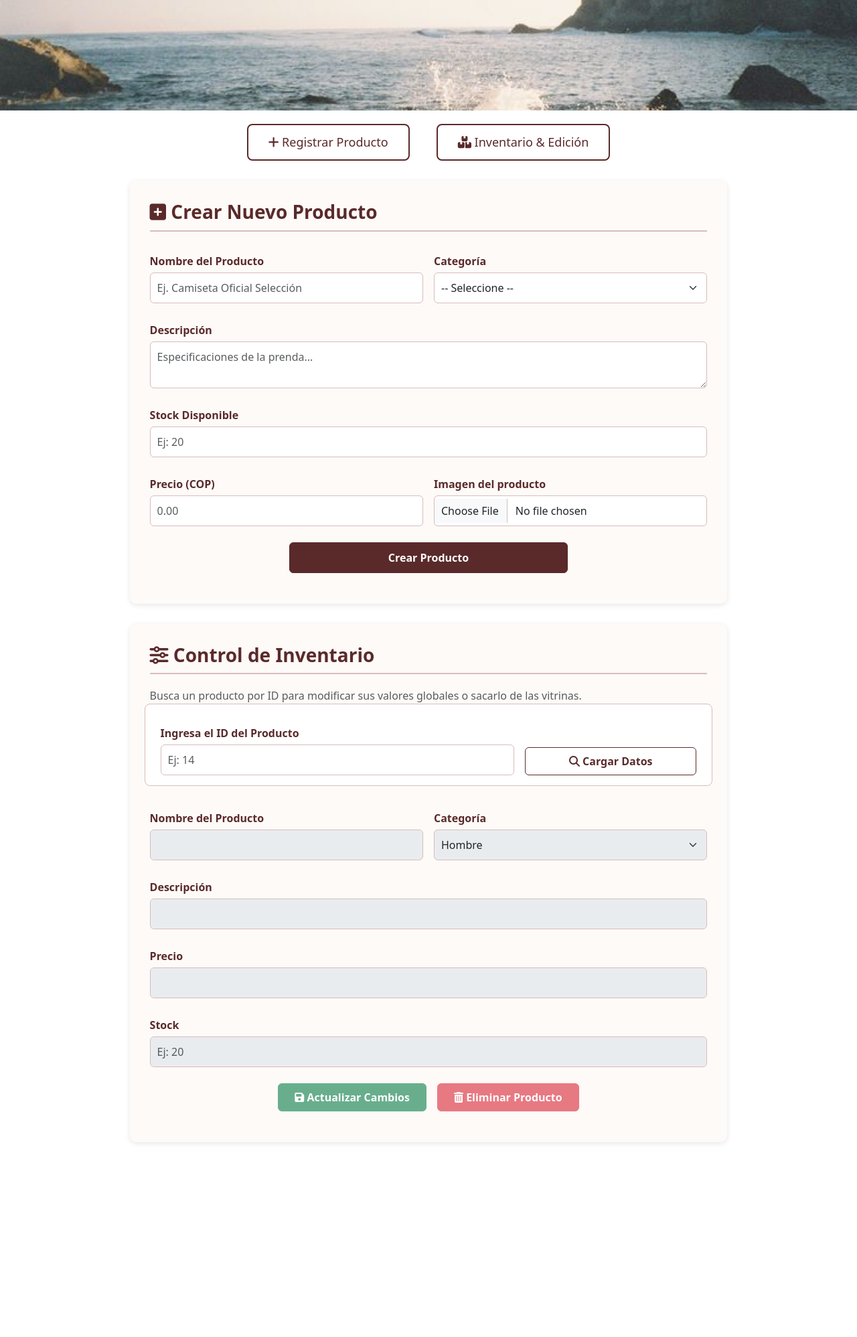
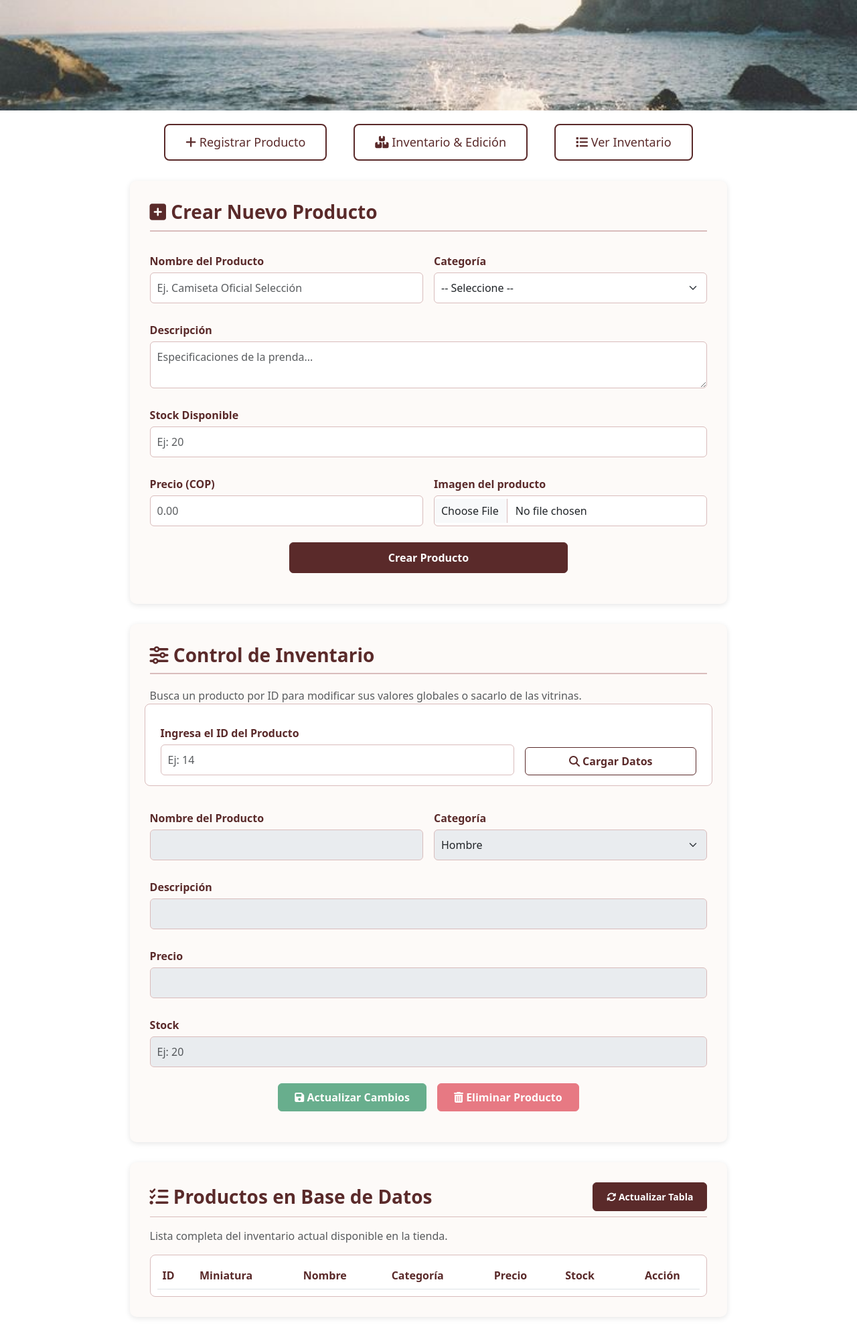
Before and after one commit to jerohincapie18/ecommerce-tienda-deportiva, a PHP site: page /pages/admin-dashboard.php in a window 1280 px wide. Shown: the part 173-2170 px from the top of the page at 67% size. Before the commit the page ends 1881 px from the top, so only its background shows below. Run offline with PHP 8.4, Linux system fonts and the light colour scheme; the visitor is signed in with stand-in values (Sample User, id 1); data that the repository does not hold is empty; a stand-in replaces the project's code that opens the database connection.

Commit message:
stock y busqueda

```diff
--- a/frontend/pages/admin-dashboard.php
+++ b/frontend/pages/admin-dashboard.php
@@ -84,6 +84,7 @@ if (!isset($_SESSION["user_id"]) || ($_SESSION["rol"] != "admin")) {
   <div class="actions">
       <a href="#section-crear" class="action-btn"><i class="fa-solid fa-plus"></i> Registrar Producto</a>
       <a href="#section-gestion" class="action-btn"><i class="fa-solid fa-boxes-stacked"></i> Inventario & Edición</a>
+      <a href="#section-tabla" class="action-btn"><i class="fa-solid fa-list"></i> Ver Inventario</a>
   </div>
 
   <div class="container my-4">
@@ -181,6 +182,37 @@ if (!isset($_SESSION["user_id"]) || ($_SESSION["rol"] != "admin")) {
           <div id="gestionStatus" class="mt-3 text-center fw-bold"></div>
       </section>
 
+      <section id="section-tabla" class="admin-section">
+          <div class="d-flex justify-content-between align-items-center mb-3 border-bottom pb-2" style="border-color: #d9bcbc !important;">
+              <h3 class="m-0" style="border: none; padding: 0;"><i class="fa-solid fa-list-check"></i> Productos en Base de Datos</h3>
+              <button type="button" id="btnRefrescarTabla" class="btn btn-sm btn-custom-vino">
+                  <i class="fa-solid fa-rotate"></i> Actualizar Tabla
+              </button>
+          </div>
+          <p class="text-muted">Lista completa del inventario actual disponible en la tienda.</p>
+
+          <div class="table-responsive" style="background: #fff; border-radius: 8px; border: 1px solid #d9bcbc; padding: 10px;">
+              <table class="table table-hover align-middle m-0">
+                  <thead style="background-color: #f8eaea; color: #5a2a2a;">
+                      <tr>
+                          <th scope="col" class="fw-bold" style="color: #5a2a2a;">ID</th>
+                          <th scope="col" class="fw-bold" style="color: #5a2a2a;">Miniatura</th>
+                          <th scope="col" class="fw-bold" style="color: #5a2a2a;">Nombre</th>
+                          <th scope="col" class="fw-bold" style="color: #5a2a2a;">Categoría</th>
+                          <th scope="col" class="fw-bold" style="color: #5a2a2a;">Precio</th>
+                          <th scope="col" class="fw-bold" style="color: #5a2a2a;">Stock</th>
+                          <th scope="col" class="fw-bold text-center" style="color: #5a2a2a;">Acción</th>
+                      </tr>
+                  </thead>
+                  <tbody id="tbodyProductos">
+                      <tr>
+                          <td colspan="7" class="text-center text-muted py-4">Cargando inventario...</td>
+                      </tr>
+                  </tbody>
+              </table>
+          </div>
+      </section>
+
   </div>
 
   <script src="../assets/js/admin-script.js"></script>
--- a/frontend/pages/producto.php
+++ b/frontend/pages/producto.php
@@ -24,6 +24,7 @@
               <h1 id="det-nombre" class="text-capitalize mb-2" style="color: #121042;">Cargando producto...</h1>
               <span id="det-categoria" class="badge bg-secondary align-self-start mb-3 text-uppercase">Categoría</span>
               <h2 id="det-precio" class="text-success fw-bold mb-4">$0</h2>
+              <p class="text-muted mb-4">Stock disponible: <span id="det-stock" class="fw-bold text-dark">0</span> unidades</p>
 
               <p id="det-descripcion" class="text-muted mb-5">
                   Cargando la descripción detallada del producto desde la base de datos...
--- a/frontend/pages/productos.php
+++ b/frontend/pages/productos-example.php
@@ -42,7 +42,7 @@ if (!$item) {
                 <span class="badge bg-secondary mb-2 text-uppercase"><?php echo $item['categoria']; ?></span>
                 <h1 class="display-5 fw-bold"><?php echo $item['nombre']; ?></h1>
                 <p class="fs-3 text-success my-3 fw-bold">$<?php echo number_format($item['precio'], 2); ?></p>
-
+                <p class="fs-3 text-success my-3 fw-bold"><?php echo $item['stock']; ?></p>
                 <hr>
 
                 <h5>Descripción del Producto</h5>
```
Also changed, not shown: frontend/pages/pagina-busqueda.php (added, +31 -0 lines).
